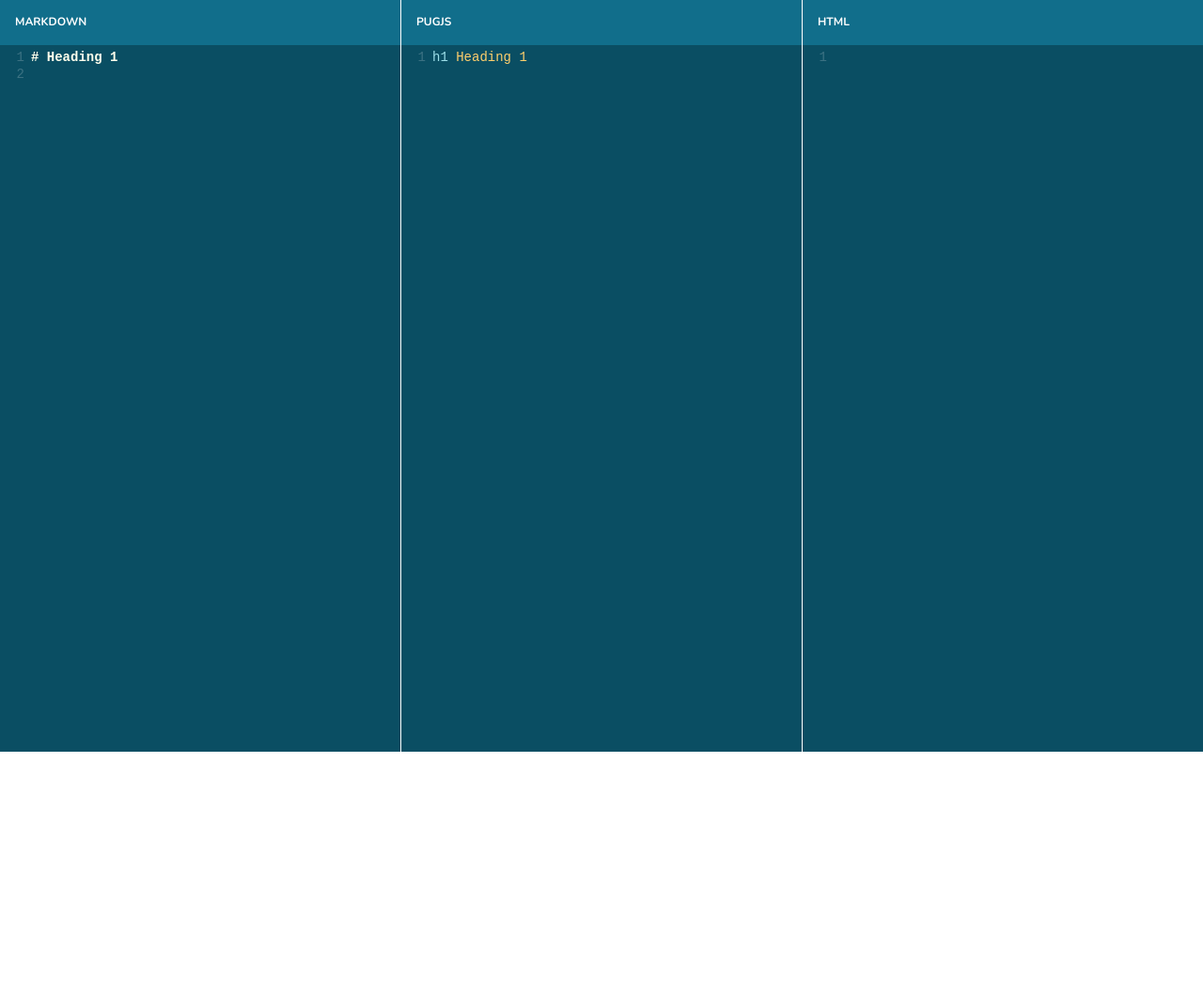
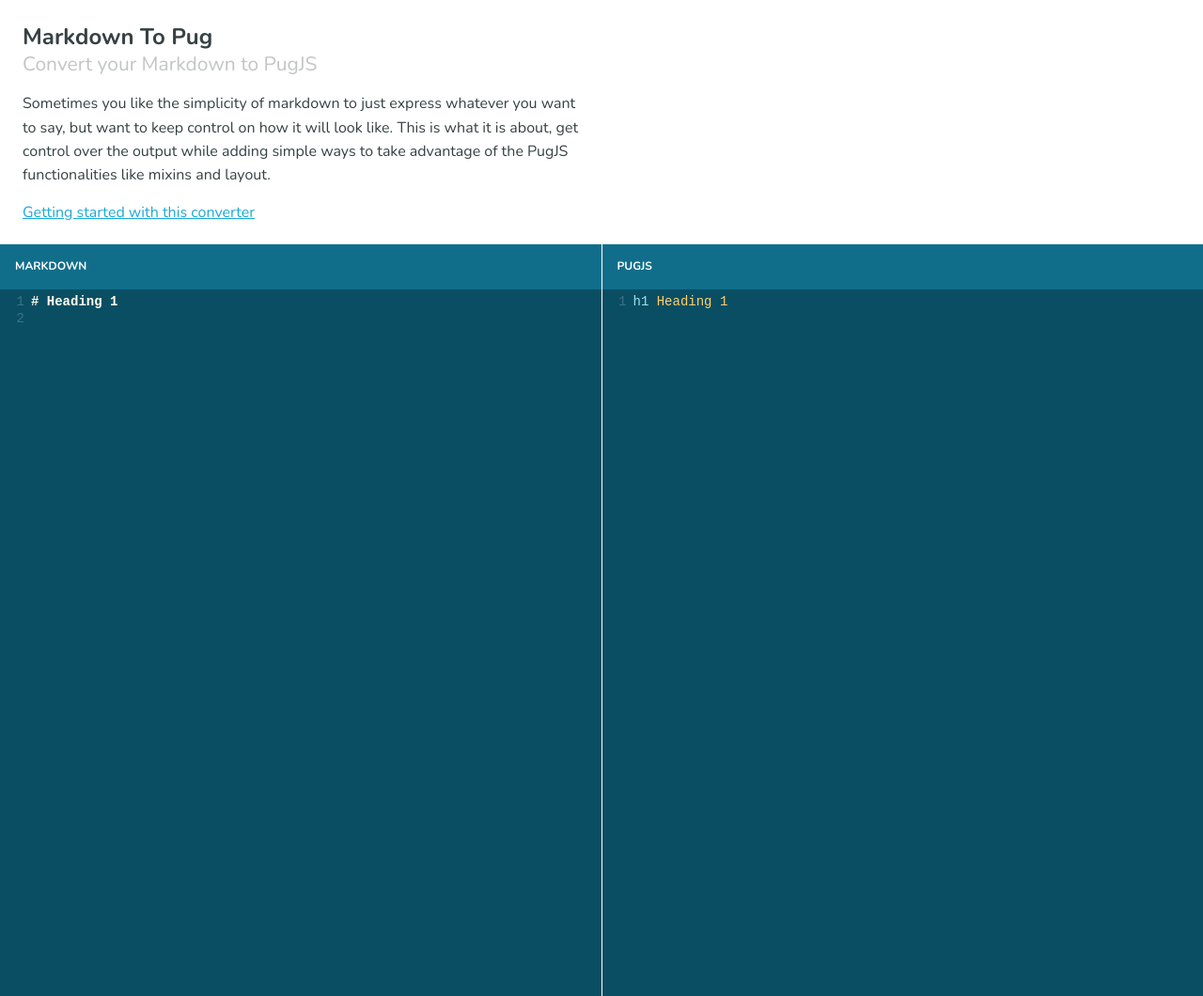
Before and after one commit to alexandremasy/markdown-to-pug, a plain HTML site: page index.html in a window 1280 px wide. Shown: the whole page at 94% size. Before the commit the page ends 800 px from the top, so only its background shows below. Drawn offline with nearby package versions, Linux system fonts and the light colour scheme.

Commit message:
Add the intro

```diff
--- a/app.css
+++ b/app.css
@@ -11,7 +11,45 @@
   box-sizing: border-box;
   padding: 0;
   margin: 0;
+  color: #364143;
 }
+
+.intro
+{
+  max-width: 600px;
+  padding: 24px;
+}
+
+.intro h1
+{
+  padding: 0;
+  margin: 0;
+  font-size: 24px;
+}
+
+.intro blockquote
+{
+  padding: 0;
+  margin: 0;
+  font-size: 21px;
+  opacity: .3;
+}
+
+.intro p
+{
+  font-size: 16px;
+  line-height: 1.58;
+}
+.intro a
+{
+  font-size: 16px;
+  color: #1AA9D5;
+}
+.intro a:hover
+{
+  opacity: .8;
+}
+
 
 .cm-s-mbo.CodeMirror,
 .cm-s-mbo .CodeMirror-gutters
--- a/index.html
+++ b/index.html
@@ -26,6 +26,15 @@
       2. PugJS
       3. HTML
      -->
+    <div class="intro">
+      <h1>Markdown To Pug</h1>
+      <blockquote>Convert your Markdown to PugJS</blockquote>
+
+      <p>Sometimes you like the simplicity of markdown to just express whatever you want to say, but want to keep control on how it will look like. This is what it is about, get control over the output while adding simple ways to take advantage of the PugJS functionalities like mixins and layout.</p>
+
+      <a href="https://github.com/alexandremasy/markdown-to-pug">Getting started with this converter</a>
+    </div>
+
 
     <div class="editors">
       <div class="editors__editor markdown">
@@ -45,15 +54,6 @@
         </header>
         <div class="editor__content">
           <textarea name="pugEditor" id="pugEditor"></textarea>
-        </div>
-      </div>
-
-      <div class="editors__editor html">
-        <header class="editor__header">
-          <h1>HTML</h1>
-        </header>
-        <div class="editor__content">
-          <textarea name="htmlEditor" id="htmlEditor"></textarea>
         </div>
       </div>
     </div>
@@ -99,14 +99,6 @@
             lineWrapping: true
           });
 
-          this.htmlEditor = CodeMirror.fromTextArea(document.getElementById("htmlEditor"), {
-            mode: 'text/html',
-            theme: this.theme,
-            readOnly: true,
-            lineNumbers: true,
-            selectionPointer: true,
-            lineWrapping: true
-          });
 
           this.setContent( this.markdownEditor.doc.getValue() );
           this.markdownEditor.on('change', onMarkdownChange.bind(this));
```
